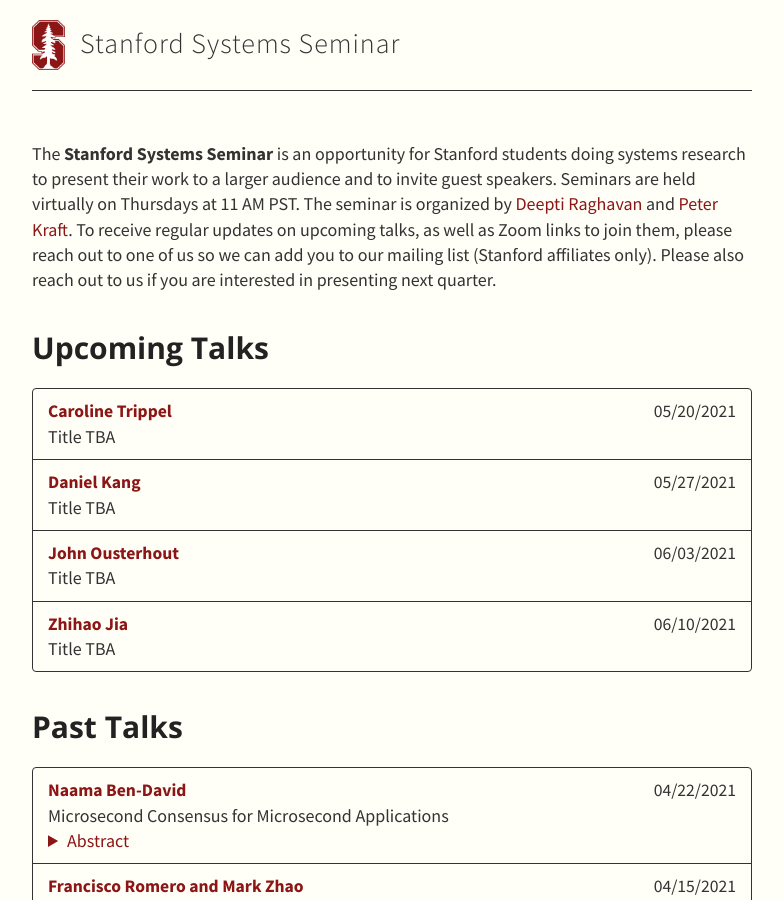
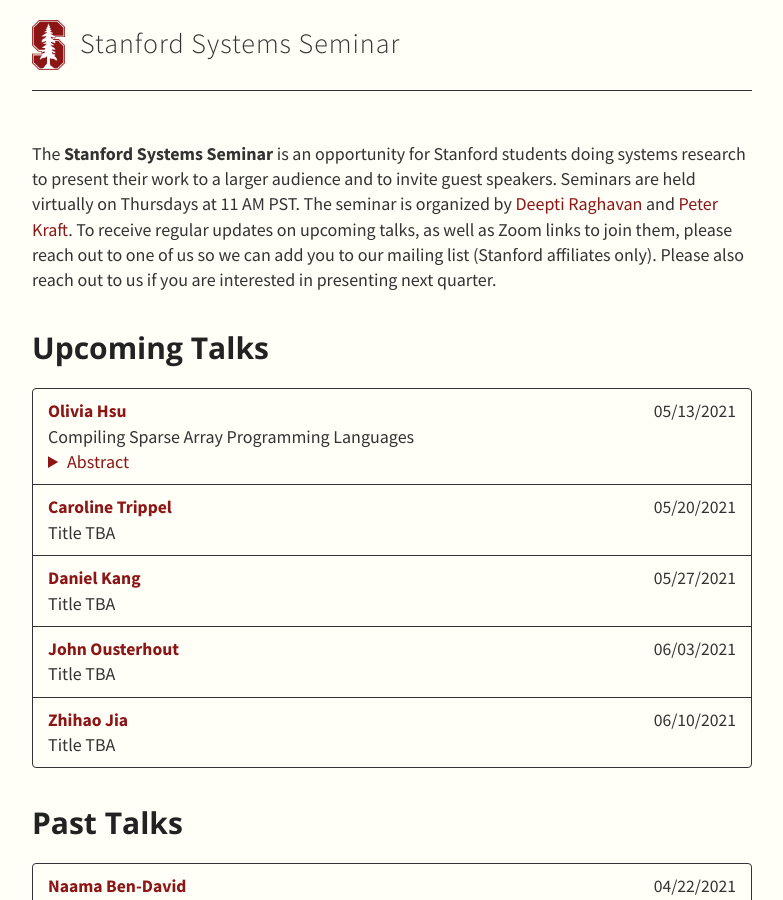
Before and after one commit to stanford-systems-seminar/stanford-systems-seminar.github.io, a Jekyll site: the page built from index.md, in a window 1280 px wide and 900 px high. Shown: the whole window, without its empty margins (248-1031 px from the left). Built offline with Jekyll 4.4.1, drawn with Linux system fonts in a browser that asks for light colours.

Commit message:
Added olivia

```diff
--- a/_data/talks.yml
+++ b/_data/talks.yml
@@ -1,5 +1,9 @@
 - type: Upcoming Talks
   members:
+    - speaker: Olivia Hsu
+      date: 05/13/2021
+      title: "Compiling Sparse Array Programming Languages"
+      abstract: We present the first compiler for the general class of sparse array programming languages (i.e., sparse NumPy). A sparse array programming language supports element-wise operations, reduction, and broadcasting of arbitrary functions over both dense and sparse arrays. Such languages have great expressive power and can express sparse/dense tensor algebra, functions over images, exclusion and inclusion filters, and even graph algorithms. Our compiler generalizes prior work on sparse tensor algebra compilation, which assumes additions and multiplications only, to any function over sparse arrays. We thus generalize the notion of sparse iteration spaces beyond intersections and unions and automatically derive them from how the algebraic properties of the functions interact with the compressed out values of the arrays. We then show for the first time how to compile these iteration spaces to efficient code. The resulting bespoke code performs 1.5–70x (geometric mean of 13.7x)  better than the Pydata/Sparse Python library, which implements the alternative approach that reorganizes sparse data and calls pre-written dense functions.
     - speaker: Caroline Trippel
       date: 05/20/2021
       title: "Title TBA"
```
